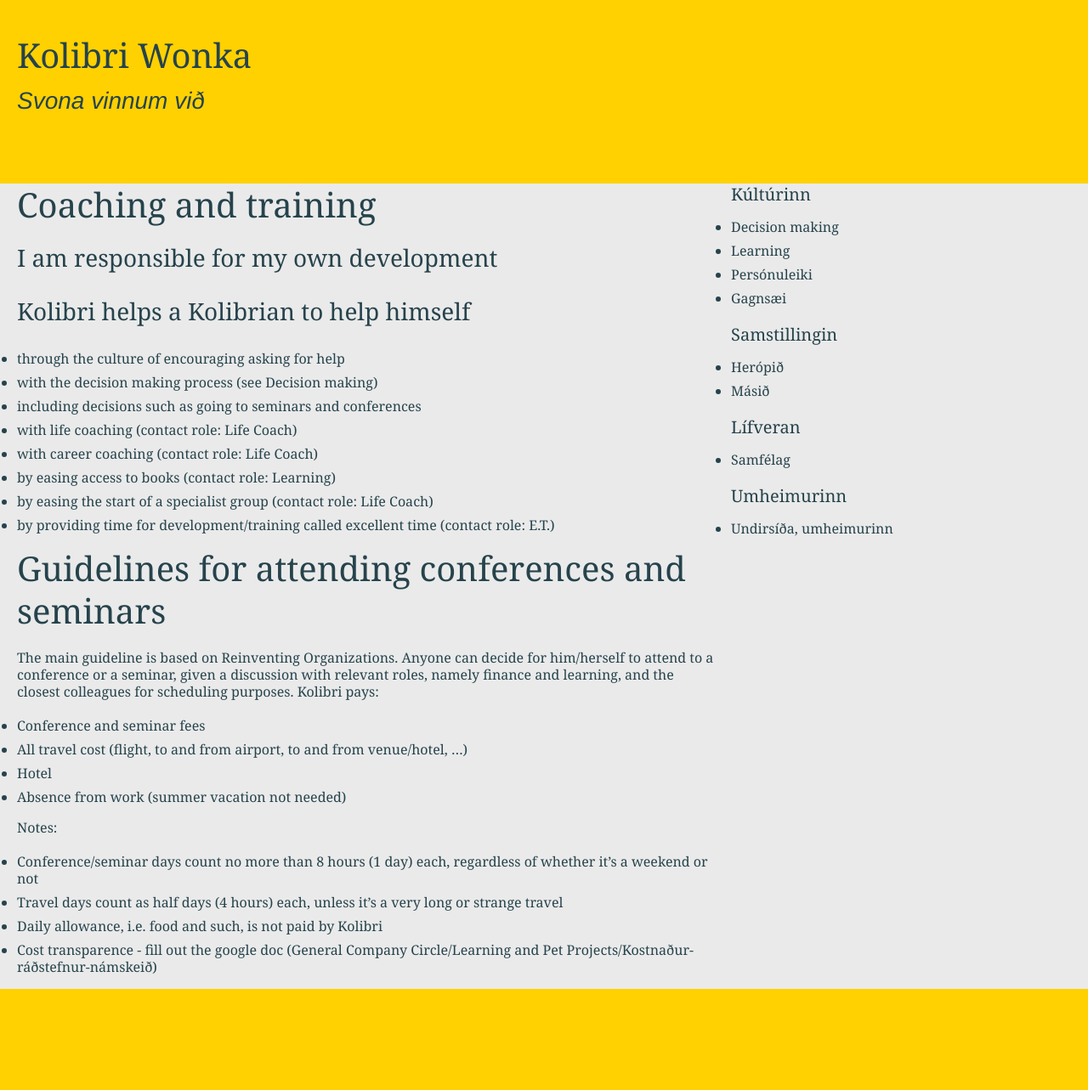
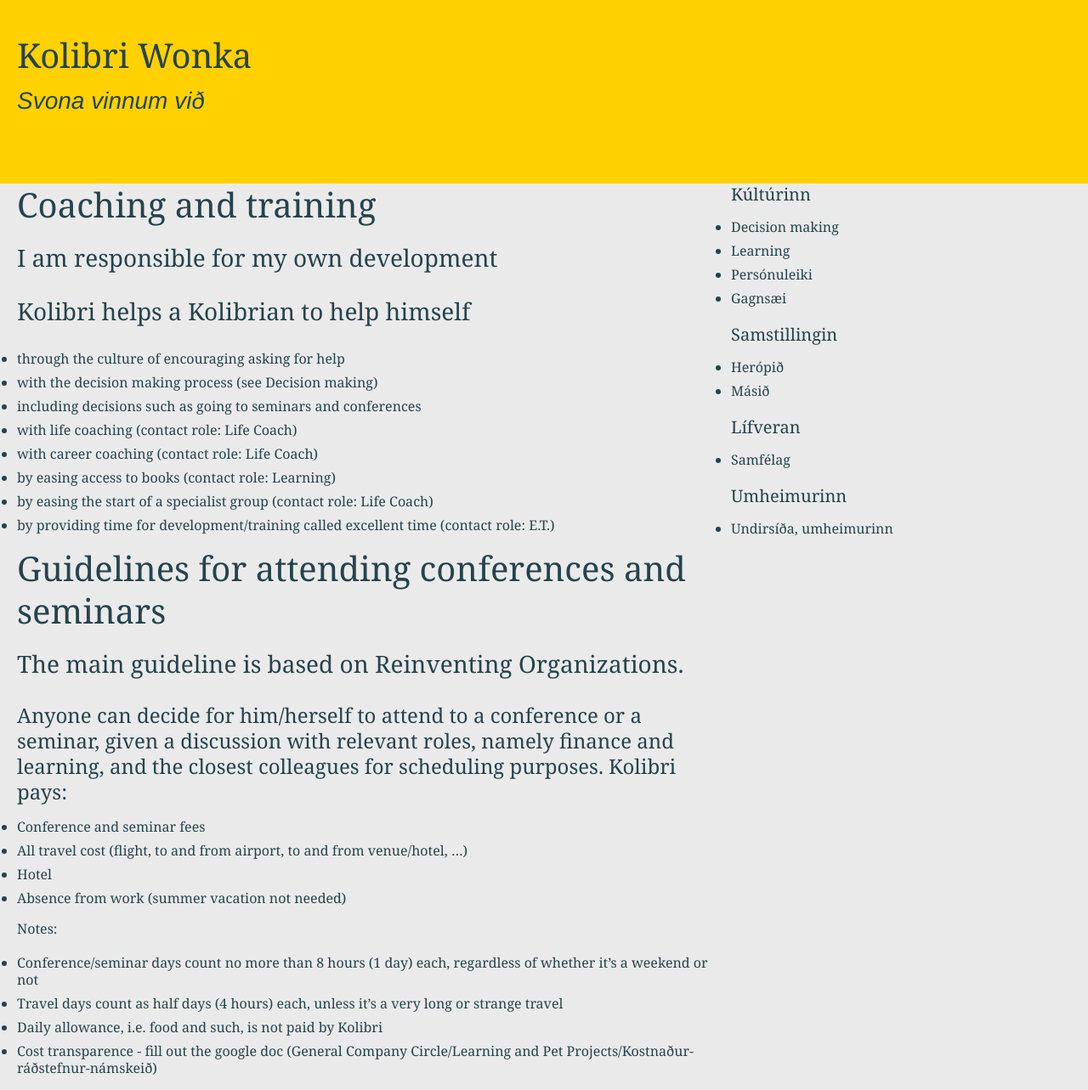
Before and after one commit to KolibriDev/wonka, a Jekyll site: the page built from _docs/kultur/learning.md, in a window 1280 px wide. Shown: the whole page at 85% size. Built offline with Jekyll 4.4.1, drawn with Linux system fonts in a browser that asks for light colours; Markdown is read by kramdown in place of the engine named in the settings; before the commit the page ends 1164 px from its top, so only the background shows below that.

```diff
--- a/_docs/kultur/learning.md
+++ b/_docs/kultur/learning.md
@@ -16,10 +16,8 @@ title: Learning
 
 
 # Guidelines for attending conferences and seminars
-The main guideline is based on Reinventing Organizations.
-Anyone can decide for him/herself to attend to a conference or a seminar, given a discussion with relevant roles, namely finance and learning, and the closest colleagues for scheduling purposes.
-Kolibri pays:
-
+## The main guideline is based on Reinventing Organizations.
+### Anyone can decide for him/herself to attend to a conference or a seminar, given a discussion with relevant roles, namely finance and learning, and the closest colleagues for scheduling purposes. Kolibri pays:
 * Conference and seminar fees
 * All travel cost (flight, to and from airport, to and from venue/hotel, ...)
 * Hotel
```
